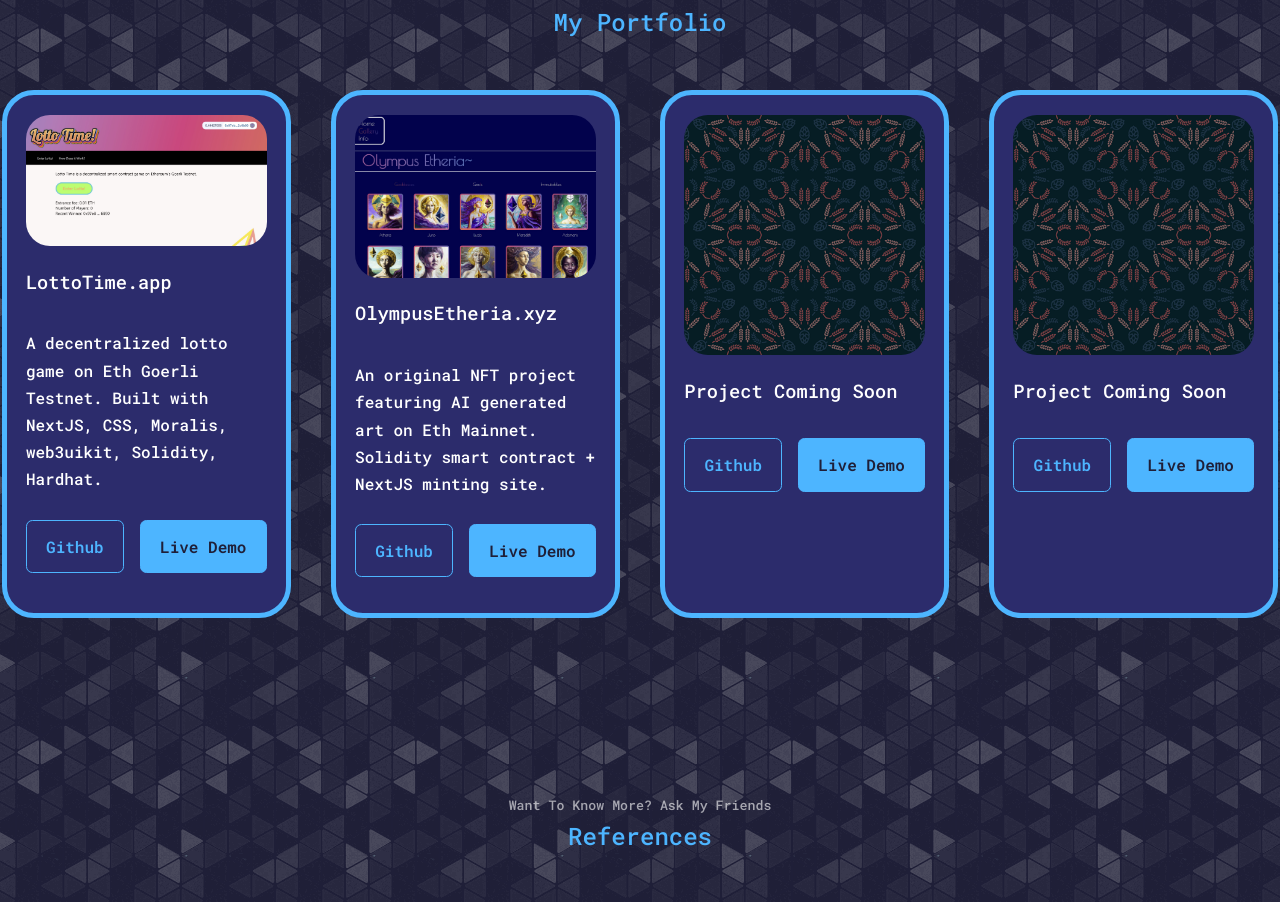
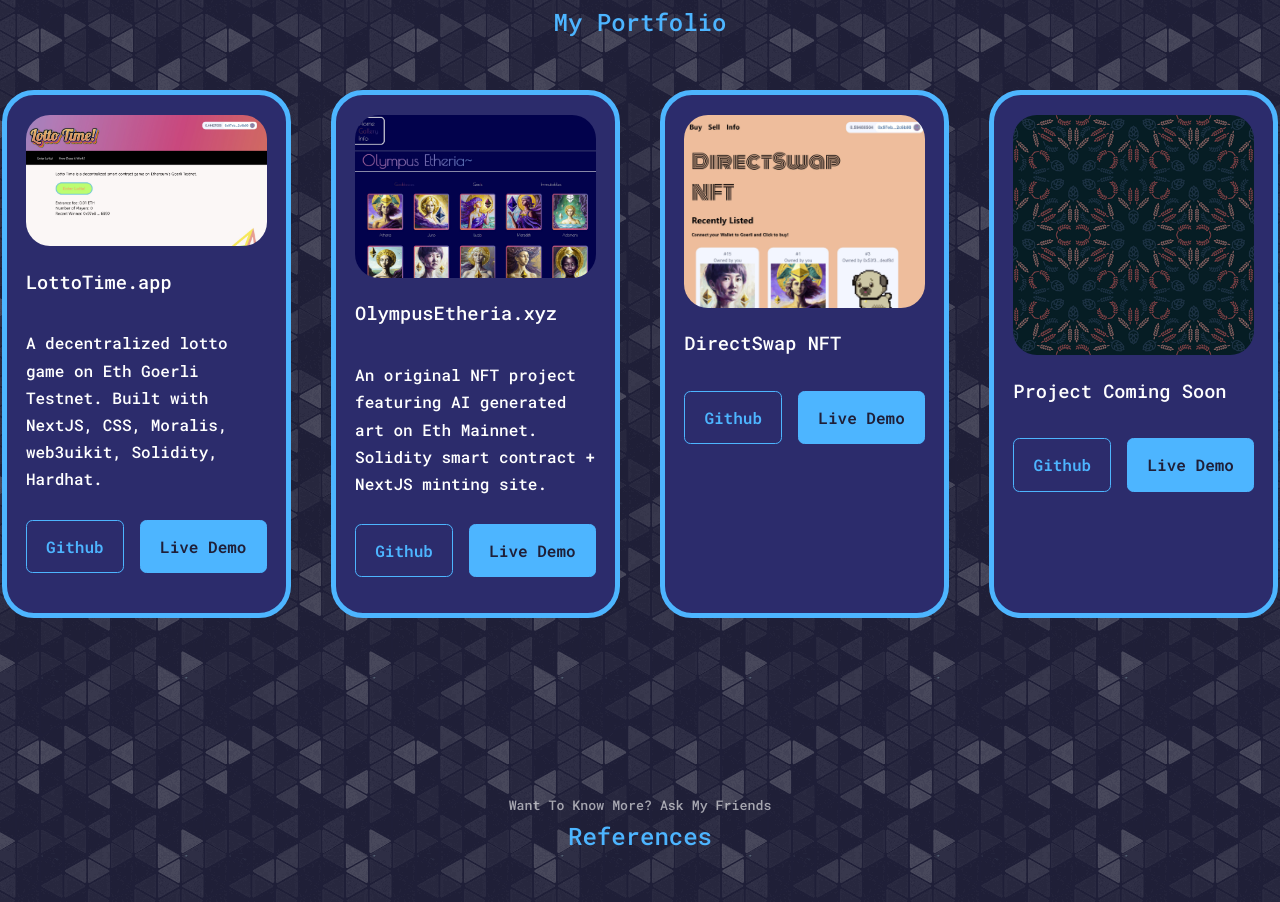
Before and after one commit to sdavidkong/davidkongdev, a React (Create React App) app: page / in a window 1280 px wide. Shown: the part 2541-3443 px from the top of the page. Built offline with nearby package versions, Linux system fonts and the light colour scheme.

Commit message:
update profile

```diff
--- a/src/components/portfolio/Portfolio.jsx
+++ b/src/components/portfolio/Portfolio.jsx
@@ -3,6 +3,7 @@
 import IMG1 from "../../assests/wheat.webp";
 import LOTTO from "../../assests/lotto.JPG";
 import OE from "../../assests/olympusetheria.JPG";
+import dsnft from "../../assests/directswapnft.JPG";
 
 const Portfolio = () => {
   return (
@@ -69,14 +70,22 @@
 
         <article className="portfolio__item">
           <div className="portfolio__item-image">
-            <img src={IMG1} alt="a thumbnail of the project" />
+            <img src={dsnft} alt="a thumbnail of the project" />
           </div>
-          <h3>Project Coming Soon</h3>
+          <h3>DirectSwap NFT</h3>
           <div className="portfolio__item-cta">
-            <a href="https://github.com/" className="btn" target="_blank">
+            <a
+              href="https://github.com/sdavidkong/directSwapNFTMarketplace"
+              className="btn"
+              target="_blank"
+            >
               Github
             </a>
-            <a href="https://" className="btn btn-primary" target="_blank">
+            <a
+              href="https://directswapnft.xyz/"
+              className="btn btn-primary"
+              target="_blank"
+            >
               Live Demo
             </a>
           </div>
```
Also changed, not shown: src/assests/directswapnft.JPG (added).
